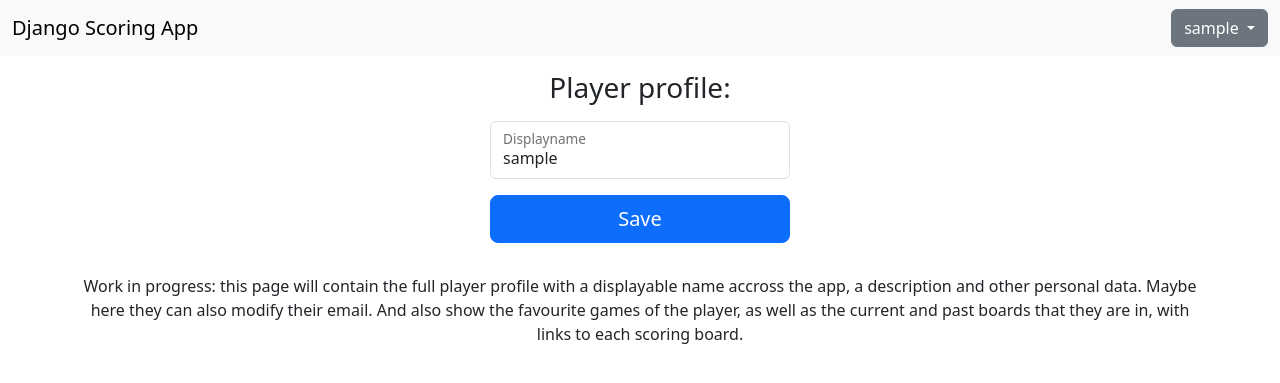
After one commit to danielcaballero88/django-scoring-app, a Django app: page /profile/ in a window 1280 px wide. The commit adds this page. Shown: the top 383 px of the page. Run offline with Django 4.2, Linux system fonts and the light colour scheme; the visitor is signed in with stand-in values (Sample User, id 1); data comes from the database, SQL or seed files in the repository; data that the repository does not hold is empty; some libraries are stand-ins or nearby versions.

Commit message:
Merge squash feature/scoring-profile
After user registration, using Django signals the user player profile is
created automatically.

Squashed commit of the following:

commit d2cf65196d561f79f877634ff882e5244778fb63
Author: Daniel Caballero <daniel.caballero@klarna.com>
Date:   Mon Jul 10 21:57:24 2023 +0200

    Use signals to create player profile at user registration

commit f839f54b8676af07affe936fb832641411dec699
Author: Daniel Caballero <daniel.caballero@klarna.com>
Date:   Mon Jul 10 20:14:59 2023 +0200

    Change player-user relationship to one-to-one

commit c781d3788495c6dfdf6ec5acdbe10f2939d754b2
Author: Daniel Caballero <daniel.caballero@klarna.com>
Date:   Mon Jul 10 18:22:37 2023 +0200

    Improve navbar

commit 6eff1eeebc7eeb7ced76e9cee14750247a4f7dcd
Author: Daniel Caballero <daniel.caballero@klarna.com>
Date:   Sun Jul 9 20:46:57 2023 +0200

    Profile view with a modelform

commit 249c0fd81fd1ea0b67e038b7bdca47e5a753d7c2
Author: Daniel Caballero <daniel.caballero@klarna.com>
Date:   Sat Jul 8 19:38:33 2023 +0200

    Add db migrations

commit a3785f90957deab2d33f6449b946b54017a02d63
Author: Daniel Caballero <daniel.caballero@klarna.com>
Date:   Sat Jul 8 15:27:06 2023 +0200

    Update scoring models to relate to accounts users

commit 036b3f3cf6d7f32afaeb9c4b84c009ea077c956b
Author: Daniel Caballero <daniel.caballero@klarna.com>
Date:   Sat Jul 8 15:13:26 2023 +0200

    Minor formatting scoring/index.html

commit a1daae51b45b7f6e5f63ce23d58564e6a6f9d4bf
Author: Daniel Caballero <daniel.caballero@klarna.com>
Date:   Sat Jul 8 15:00:51 2023 +0200

    Format scoring/models.py

commit 1f722dbde0ae3ed1e01340ff5f37589fdee6488c
Author: Daniel Caballero <daniel.caballero@klarna.com>
Date:   Sat Jul 8 15:00:23 2023 +0200

    Remove pyproject.toml and add .djlintrc for djling configuration

```diff
--- /dev/null
+++ b/accounts/signals/__init__.py
@@ -0,0 +1,4 @@
+from django.dispatch import Signal
+
+
+user_registration_signal = Signal()
--- a/accounts/static/accounts/css/base.css
+++ b/accounts/static/accounts/css/base.css
@@ -1,4 +1,4 @@
-.form-signin {
+/* .form-signin {
   width: 100%;
   max-width: 330px;
   padding: 15px;
@@ -11,4 +11,4 @@
 
 .asteriskField {
   display: none;
-}
+} */
--- a/accounts/views.py
+++ b/accounts/views.py
@@ -8,6 +8,7 @@ from django.urls import reverse
 
 from .forms import LoginForm, RegisterForm, InviteForm
 from .models import User, InvitedUser
+from .signals import user_registration_signal
 
 
 def login(request):
@@ -72,8 +73,11 @@ def register(request):
                 password=password,
             )
             user.save()
-
             messages.success(request, f"User {username} was registered correctly.")
+            user_registration_signal.send(
+                sender = __name__,
+                user = user,
+            )
             # redirect to a new URL:
             return HttpResponseRedirect(reverse("accounts:login"))
 
--- a/pyproject.toml
+++ /dev/null
@@ -1,3 +0,0 @@
-[tool.djlint]
-profile="django"
-indent=2
--- a/scoring/apps.py
+++ b/scoring/apps.py
@@ -1,6 +1,12 @@
 from django.apps import AppConfig
+
+from accounts.signals import user_registration_signal
 
 
 class ScoringConfig(AppConfig):
     default_auto_field = 'django.db.models.BigAutoField'
     name = 'scoring'
+
+    def ready(self):
+        from .signals.handlers import create_player_profile
+        user_registration_signal.connect(create_player_profile)
--- /dev/null
+++ b/scoring/forms.py
@@ -0,0 +1,28 @@
+from crispy_forms.helper import FormHelper
+from crispy_forms.layout import Submit, Layout
+from crispy_bootstrap5.bootstrap5 import FloatingField
+from django.forms import ModelForm
+
+from .models import Player
+
+
+class ProfileForm(ModelForm):
+    # displayname = forms.CharField(label="Display Name", max_length=100)
+    class Meta:
+        model = Player
+        exclude = ["user"]
+
+    def __init__(self, *args, **kwargs):
+        super().__init__(*args, **kwargs)
+        self.helper = FormHelper()
+
+        self.helper.form_method = "post"
+        self.helper.form_action = "scoring:profile"
+
+        self.helper.field_class = "form-floating"
+
+        self.helper.layout = Layout(
+            FloatingField("displayname"),
+        )
+
+        self.helper.add_input(Submit("save", "Save", css_class='w-100 btn btn-lg btn-primary'))
--- a/scoring/models.py
+++ b/scoring/models.py
@@ -1,11 +1,14 @@
 from django.db import models
+from accounts.models import User
 
 
 class Player(models.Model):
-    name = models.CharField(max_length=100)
+    user = models.OneToOneField(User, on_delete=models.CASCADE)
+    displayname = models.CharField(max_length=100)
 
     def __str__(self):
-        return f"Player: {self.name}"
+        return f"Player: {self.displayname}"
+
 
 class Game(models.Model):
     name = models.CharField(max_length=100)
@@ -20,6 +23,7 @@ class ScoringCategory(models.Model):
 
     def __str__(self):
         return f"Scoring Category: {self.name} for {self.game.name}"
+
 
 class Board(models.Model):
     game = models.ForeignKey(Game, on_delete=models.RESTRICT)
--- a/scoring/templates/scoring/index.html
+++ b/scoring/templates/scoring/index.html
@@ -1,4 +1,4 @@
-{% extends 'base.html' %}
+{% extends "base.html" %}
 
 {% block content %}
 <div class="container mt-1">
--- /dev/null
+++ b/scoring/templates/scoring/profile.html
@@ -0,0 +1,21 @@
+{% extends "base.html" %}
+{% load crispy_forms_tags %}
+
+
+{% block content %}
+<div class="text-center">
+  <div class="form-signin">
+    <h1 class="h3 mb-3 fw-normal">Player profile:</h1>
+    {% crispy form %}
+  </div>
+</div>
+
+<div class="wip container text-center">
+  <p>
+    Work in progress: this page will contain the full player profile with a displayable name accross the app, a
+    description and other personal data. Maybe here they can also modify their email.
+    And also show the favourite games of the player, as well as the current and past boards
+    that they are in, with links to each scoring board.
+  </p>
+</div>
+{% endblock content %}
--- a/scoring/urls.py
+++ b/scoring/urls.py
@@ -5,6 +5,7 @@ from . import views
 app_name = "scoring"
 urlpatterns = [
     path("", views.index, name="index"),
+    path("profile/", views.profile, name="profile"),
     path("score/<str:game_name>/", views.score, name="score"),
-    path("save/<str:game_name>/", views.save, name="save")
+    path("save/<str:game_name>/", views.save, name="save"),
 ]
--- a/scoring/views.py
+++ b/scoring/views.py
@@ -1,16 +1,57 @@
 from django.contrib import messages
+from django.contrib.auth.decorators import login_required
 from django.http import HttpRequest, HttpResponse, HttpResponseRedirect
+from django.shortcuts import render
 from django.template import loader
 from django.urls import reverse
 
-from .models import Game
+from .forms import ProfileForm
+from .models import Game, Player
+
 
 def index(request: HttpRequest):
+    if request.user.is_authenticated:
+        if not hasattr(request.user, "player"):
+            return HttpResponseRedirect(reverse("scoring:profile"))
+
     template = loader.get_template("scoring/index.html")
     context = {
         "games": Game.objects.all()
     }
     return HttpResponse(template.render(context, request))
+
+
+@login_required
+def profile(request: HttpRequest):
+    # If the user doesn't have yet a player, we need to create one now.
+    player = getattr(request.user, "player", None)
+    if not player:
+        player = Player(
+            displayname=request.user.username,
+            user=request.user
+        )
+        player.save()
+
+    if request.method == "POST":
+        form = ProfileForm(request.POST)
+        try:
+            a = form.is_valid()
+        except Exception as exc:
+            print(exc)
+        if form.is_valid():
+            displayname = form.cleaned_data["displayname"]
+            player.displayname = displayname
+            player.save()
+            return HttpResponseRedirect(reverse("scoring:index"))
+    else:  # GET
+        form = ProfileForm(instance=player)
+        template = loader.get_template("scoring/profile.html")
+
+    # This return is not in the else because it will render errors for the POST case.
+    context = {
+        "form": form,
+    }
+    return render(request, "scoring/profile.html", context)
 
 
 def score(request: HttpRequest, game_name: str):
--- a/static/css/base.css
+++ b/static/css/base.css
@@ -0,0 +1,18 @@
+.form-signin {
+  width: 100%;
+  max-width: 330px;
+  padding: 15px;
+  margin: auto;
+}
+
+.form-floating {
+  margin-bottom: 1em;
+}
+
+.asteriskField {
+  display: none;
+}
+
+.dropdown-menu {
+  position: absolute;
+}
--- a/templates/base.html
+++ b/templates/base.html
@@ -8,12 +8,12 @@
     <title>
       {% block title %}Scoring App{% endblock title %}
     </title>
+    {% load static %}
+    <link rel="stylesheet" type="text/css" href="{% static 'css/base.css' %}" />
     {% load bootstrap5 %}
     {% bootstrap_css %}
     {% bootstrap_javascript %}
     {% bootstrap_messages %}
-    {% load static %}
-    <link rel="stylesheet" type="text/css" href="{% static 'css/base.css' %}" />
     {% block extra_head %}
     {% endblock extra_head %}
   </head>
@@ -24,28 +24,7 @@
           Django Scoring App
         </a>
         <div class="d-flex">
-          <button
-            class="navbar-toggler"
-            type="button"
-            data-bs-toggle="collapse"
-            data-bs-target="#navbarText"
-            aria-controls="navbarText"
-            aria-expanded="false"
-            aria-label="Toggle navigation"
-          >
-            <span class="navbar-toggler-icon"></span>
-          </button>
-          <div class="collapse navbar-collapse" id="navbarText">
           <ul class="navbar-nav me-auto mb-2 mb-lg-0">
-              <li class="nav-item">
-                <a
-                  class="nav-link ms-1"
-                  aria-current="page"
-                  href="{% url 'scoring:index' %}"
-                >
-                  Home
-                </a>
-              </li>
             {% if request.user.is_anonymous %}
               <li class="nav-item">
                 <a class="nav-link ms-1"
@@ -61,9 +40,17 @@
                     data-bs-toggle="dropdown"
                     aria-expanded="false"
                   >
-                      {{ request.user.username }}
+                    {{ request.user.player.displayname }}
                   </button>
-                    <ul class="dropdown-menu dropdown-menu-end" aria-labelledby="navbarDropdown">
+                  <ul class="dropdown-menu dropdown-menu-end position-absolute" aria-labelledby="navbarDropdown">
+                    <li class="nav-item">
+                      <a
+                        class="dropdown-item"
+                        href="{% url 'scoring:profile' %}"
+                      >
+                        Profile
+                      </a>
+                    </li>
                     <li class="nav-item">
                       <a
                         class="dropdown-item"
@@ -88,7 +75,6 @@
           </ul>
         </div>
       </div>
-      </div>
     </nav>
     {% block content %}
     {% endblock content %}
```
Also changed, not shown: scoring/signals/handlers.py (added, +14 -0 lines), scoring/migrations/0001_initial.py, scoring/migrations/0002_relate_player_to_user.py (added), scoring/migrations/0003_remove_player_displayable_username_accross_the_app_and_more.py (added), scoring/migrations/0004_alter_player_user.py (added), scoring/signals/__init__.py (added), 1 other file. Lines whose indentation alone changed are shown as unchanged.
